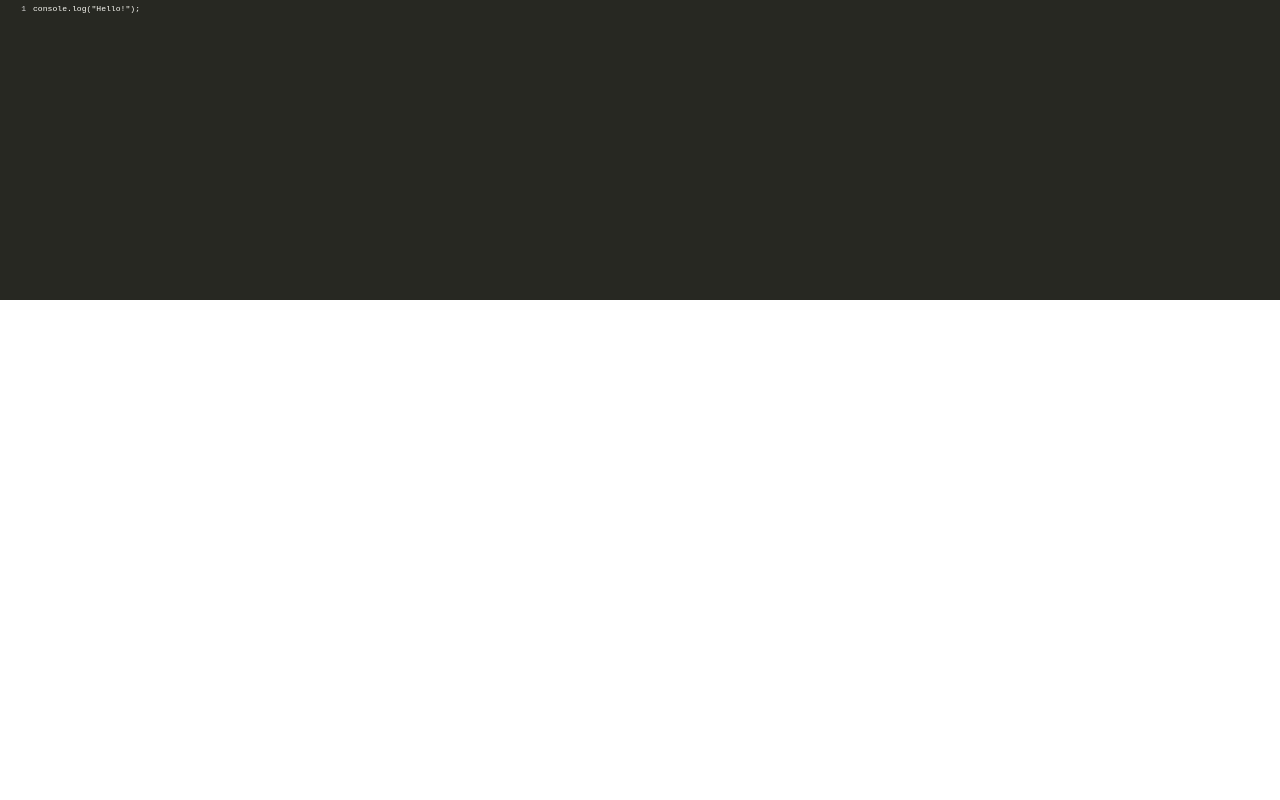
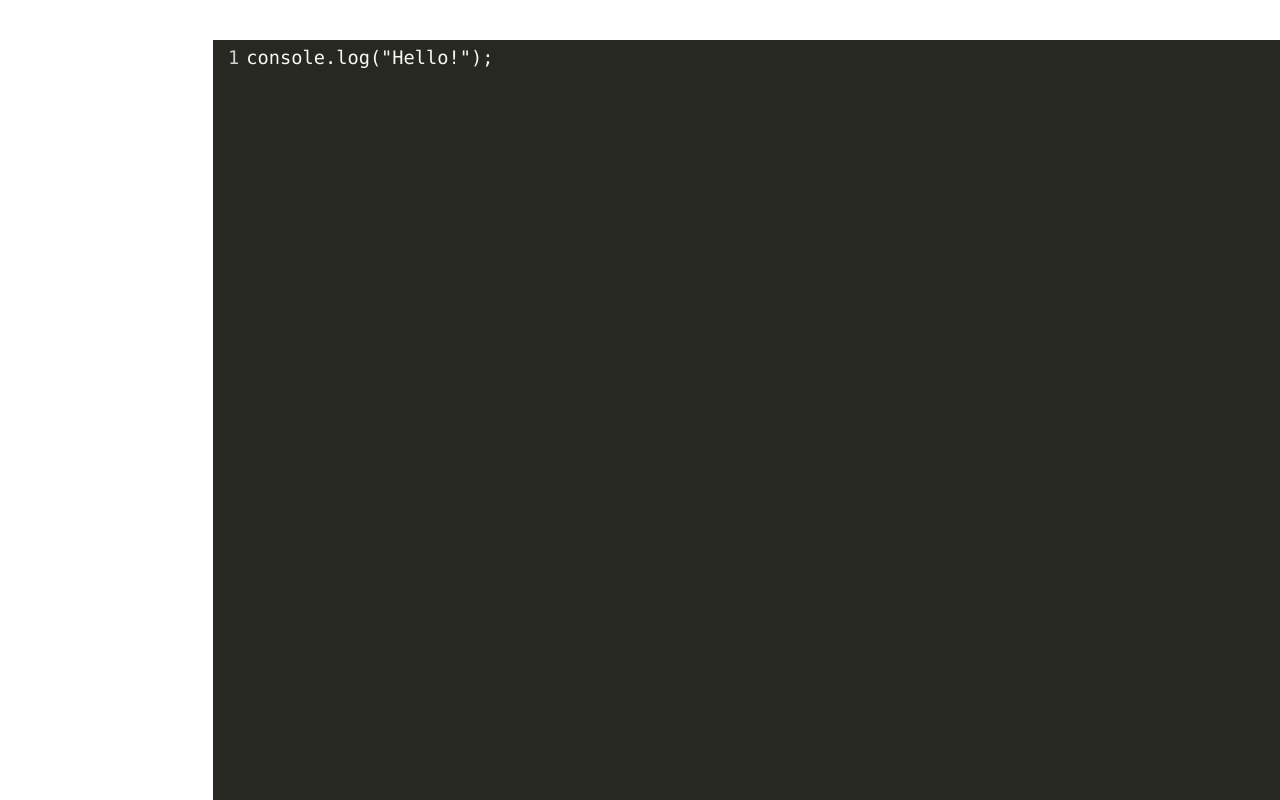
Before and after one commit to ichi-h/programming_font_combination, a React (Create React App) app: page / in a window 1280 px wide. Built offline with nearby package versions, Linux system fonts and the light colour scheme.

Commit message:
fix layout

```diff
--- /dev/null
+++ b/src/components/Editor.css
@@ -0,0 +1,18 @@
+.editor {
+
+}
+
+  .editor .font-list {
+    font-size: 1.5rem
+  }
+
+  .editor .settings {
+    height: 5vh;
+    font-size: 1.5rem;
+  }
+
+  .editor .CodeMirror {
+    font-family: Monaco, 'Andale Mono', 'Lucida Console', 'Bitstream Vera Sans Mono', 'Courier New', Courier, monospace;
+    font-size: 14pt;
+    height: 95vh;
+  }
--- a/src/components/Editor.tsx
+++ b/src/components/Editor.tsx
@@ -1,11 +1,13 @@
 import { useState } from 'react';
-import {Controlled as CodeMirror} from 'react-codemirror2'
+import { Controlled as CodeMirror } from 'react-codemirror2';
+import { Grid, GridItem } from "@chakra-ui/react";
 
-import 'codemirror/lib/codemirror.css'
-import 'codemirror/theme/monokai.css'
+import './Editor.css';
+import 'codemirror/lib/codemirror.css';
+import 'codemirror/theme/monokai.css';
 
-import FontList from './Editor/FontList'
-import Settings from './Editor/Settings'
+import FontList from './Editor/FontList';
+import Settings from './Editor/Settings';
 
 function Editor() {
   const [value, setValue] = useState('console.log("Hello!");');
@@ -17,6 +19,18 @@ function Editor() {
 
   return (
     <div className="editor">
+      <Grid
+        h="100"
+        templateRows="repeat(1, 1fr)"
+        templateColumns="repeat(6, 1fr)"
+        gap={0}
+      >
+        <GridItem className="left" colSpan={1}>
+          <FontList />
+        </GridItem>
+
+        <GridItem className="right" colSpan={5}>
+          <Settings />
           <CodeMirror
             value={value}
             options={options}
@@ -26,6 +40,8 @@ function Editor() {
             onChange={(editor, data, value) => {
             }}
           />
+        </GridItem>
+      </Grid>
     </div>
   );
 }
--- a/src/index.tsx
+++ b/src/index.tsx
@@ -2,6 +2,7 @@ import React from 'react';
 import ReactDOM from 'react-dom';
 
 import './index.css';
+import { ChakraProvider } from "@chakra-ui/react";
 
 import Header from './components/Header';
 import Editor from './components/Editor';
@@ -10,9 +11,11 @@ import reportWebVitals from './reportWebVitals';
 
 ReactDOM.render(
   <React.StrictMode>
-    <Header />
-    <Editor />
-    <Footer />
+    <ChakraProvider>
+      <Header />
+      <Editor />
+      <Footer />
+    </ChakraProvider>
   </React.StrictMode>,
   document.getElementById('root')
 );
```
Lines whose indentation alone changed are shown as unchanged.
